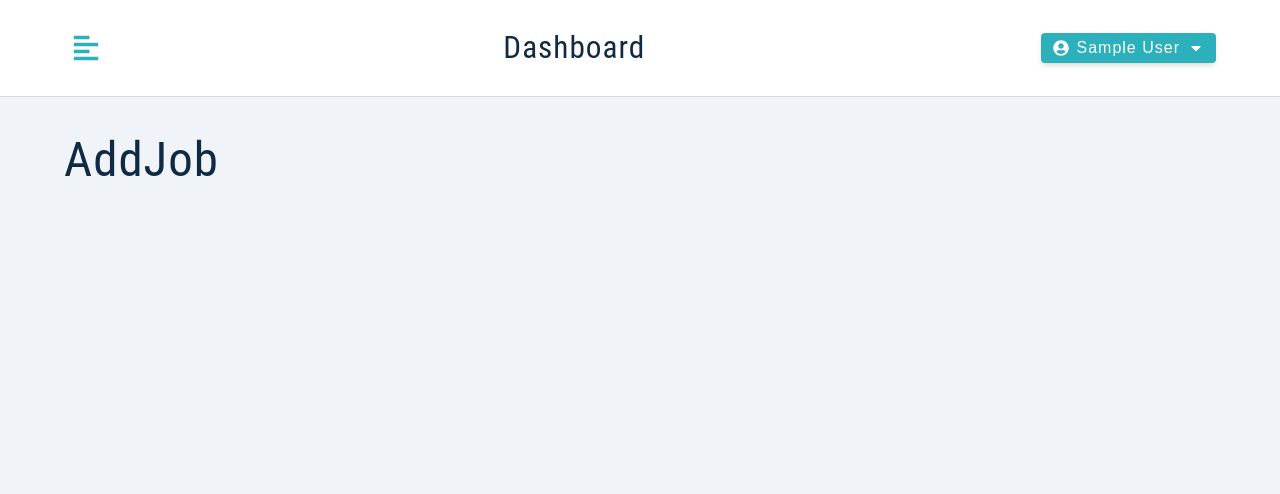
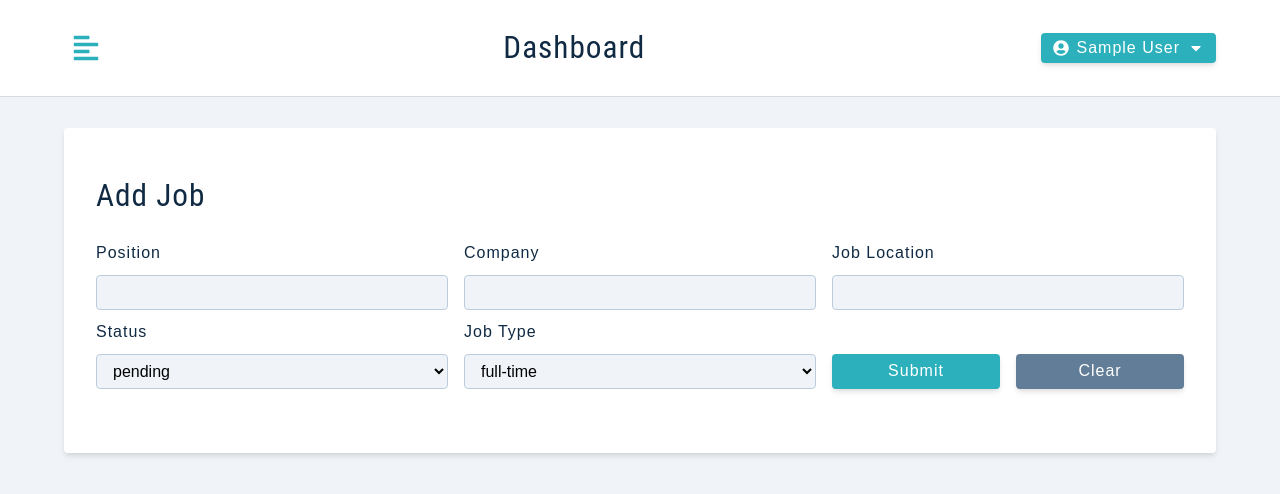
Before and after one commit to Eyang001/Jobify, a React (Create React App) app in the folder client/: page /add-job in a window 1280 px wide. Shown: the top 494 px of the page. Built offline with nearby package versions, Linux system fonts and the light colour scheme; sample sign-in values are in the browser's storage.

Commit message:
create job - frontend

```diff
--- /dev/null
+++ b/client/src/components/FormRowSelect.js
@@ -0,0 +1,24 @@
+const FormRowSelect = ({ labelText, name, value, handleChange, list }) => {
+  return (
+    <div className="form-row">
+      <label htmlFor={name} className="form-label">
+        {labelText || name}
+      </label>
+      <select
+        name={name}
+        value={value}
+        onChange={handleChange}
+        className="form-select"
+      >
+        {list.map((itemValue, index) => {
+          return (
+            <option key={index} value={itemValue}>
+              {itemValue}
+            </option>
+          );
+        })}
+      </select>
+    </div>
+  );
+};
+export default FormRowSelect;
--- a/client/src/components/index.js
+++ b/client/src/components/index.js
@@ -4,5 +4,14 @@ import Alert from "./Alert";
 import Navbar from "./Navbar";
 import BigSidebar from "./BigSidebar";
 import SmallSidebar from "./SmallSidebar";
+import FormRowSelect from "./FormRowSelect";
 
-export { Logo, FormRow, Alert, Navbar, BigSidebar, SmallSidebar };
+export {
+  Logo,
+  FormRow,
+  Alert,
+  Navbar,
+  BigSidebar,
+  SmallSidebar,
+  FormRowSelect,
+};
--- a/client/src/context/actions.js
+++ b/client/src/context/actions.js
@@ -11,3 +11,10 @@ export const LOGOUT_USER = 'LOGOUT_USER';
 export const UPDATE_USER_BEGIN = "UPDATE_USER_BEGIN";
 export const UPDATE_USER_SUCCESS = "UPDATE_USER_SUCCESS";
 export const UPDATE_USER_ERROR = "UPDATE_USER_ERROR";
+
+export const HANDLE_CHANGE = "HANDLE_CHANGE";
+export const CLEAR_VALUES = "CLEAR_VALUES";
+
+export const CREATE_JOB_BEGIN = "CREATE_JOB_BEGIN";
+export const CREATE_JOB_SUCCESS = "CREATE_JOB_SUCCESS";
+export const CREATE_JOB_ERROR = "CREATE_JOB_ERROR";
--- a/client/src/context/appContext.js
+++ b/client/src/context/appContext.js
@@ -11,6 +11,11 @@ import {
   UPDATE_USER_BEGIN,
   UPDATE_USER_SUCCESS,
   UPDATE_USER_ERROR,
+  HANDLE_CHANGE,
+  CLEAR_VALUES,
+  CREATE_JOB_BEGIN,
+  CREATE_JOB_SUCCESS,
+  CREATE_JOB_ERROR,
 } from "./actions";
 import axios from "axios";
 
@@ -26,8 +31,16 @@ const initialState = {
   user: user ? JSON.parse(user) : null,
   token: token,
   userLocation: userLocation || "",
+  showSidebar: false,
+  isEditing: false,
+  editJobId: "",
+  position: "",
+  company: "",
   jobLocation: userLocation || "",
-  showSidebar: false,
+  jobTypeOptions: ["full-time", "part-time", "remote", "internship"],
+  jobType: "full-time",
+  statusOptions: ["interview", "declined", "pending"],
+  status: "pending",
 };
 
 const AppContext = React.createContext();
@@ -60,7 +73,7 @@ const AppProvider = ({ children }) => {
     },
     (error) => {
       console.log(error.response);
-      if ((error.response.status = 401)) {
+      if ((error.response.status === 401)) {
         logoutUser();
       }
       return Promise.reject(error);
@@ -141,6 +154,37 @@ const AppProvider = ({ children }) => {
       clearAlert();
     }
   };
+  // global change handler
+  const handleChange = ({ name, value }) => {
+    dispatch({ type: HANDLE_CHANGE, payload: { name, value } });
+  };
+
+  const clearValues = () => {
+    dispatch({ type: CLEAR_VALUES });
+  };
+
+  const createJob = async () => {
+    dispatch({ type: CREATE_JOB_BEGIN });
+    try {
+      const { position, company, jobLocation, jobType, status } = state;
+      await authFetch.post("/jobs", {
+        position,
+        company,
+        jobLocation,
+        jobType,
+        status,
+      });
+      dispatch({ type: CREATE_JOB_SUCCESS });
+      dispatch({ type: CLEAR_VALUES });
+    } catch (error) {
+      if (error.response.status === 401) return;
+      dispatch({
+        type: CREATE_JOB_ERROR,
+        payload: { msg: error.response.data.msg },
+      });
+    }
+    clearAlert();
+  };
 
   return (
     <AppContext.Provider
@@ -151,6 +195,9 @@ const AppProvider = ({ children }) => {
         toggleSidebar,
         logoutUser,
         updateUser,
+        handleChange,
+        clearValues,
+        createJob,
       }}
     >
       {children}
--- a/client/src/context/reducer.js
+++ b/client/src/context/reducer.js
@@ -9,6 +9,11 @@ import {
   UPDATE_USER_BEGIN,
   UPDATE_USER_SUCCESS,
   UPDATE_USER_ERROR,
+  HANDLE_CHANGE,
+  CLEAR_VALUES,
+  CREATE_JOB_BEGIN,
+  CREATE_JOB_SUCCESS,
+  CREATE_JOB_ERROR,
 } from "./actions";
 
 import { initialState } from "./appContext";
@@ -108,6 +113,48 @@ const reducer = (state, action) => {
     };
   }
 
+  if (action.type === HANDLE_CHANGE) {
+    return { ...state, [action.payload.name]: action.payload.value };
+  }
+
+  if (action.type === CLEAR_VALUES) {
+    const initialState = {
+      isEditing: false,
+      editJobId: "",
+      position: "",
+      company: "",
+      jobLocation: state.userLocation || "",
+      jobType: "full-time",
+      status: "pending",
+    };
+
+    return { ...state, ...initialState };
+  }
+
+  if (action.type === CREATE_JOB_BEGIN) {
+    return { ...state, isLoading: true };
+  }
+
+  if (action.type === CREATE_JOB_SUCCESS) {
+    return {
+      ...state,
+      isLoading: false,
+      showAlert: true,
+      alertType: "success",
+      alertText: "New Job Created",
+    };
+  }
+
+  if (action.type === CREATE_JOB_ERROR) {
+    return {
+      ...state,
+      isLoading: false,
+      showAlert: true,
+      alertType: "danger",
+      alertText: action.payload.msg,
+    };
+  }
+
   throw new Error(`no such action : ${action.type}`);
 };
 
--- a/client/src/pages/dashboard/AddJob.js
+++ b/client/src/pages/dashboard/AddJob.js
@@ -1,6 +1,109 @@
+import { FormRow, Alert, FormRowSelect } from "../../components";
+import { useAppContext } from "../../context/appContext";
+import Wrapper from "../../assets/wrappers/DashboardFormPage";
+
 const AddJob = () => {
+  const {
+    isLoading,
+    showAlert,
+    displayAlert,
+    position,
+    company,
+    jobLocation,
+    jobType,
+    jobTypeOptions,
+    status,
+    statusOptions,
+    isEditing,
+    handleChange,
+    clearValues,
+    createJob,
+  } = useAppContext();
+
+  const handleSubmit = (e) => {
+    e.preventDefault();
+    if (!position || !company || !jobLocation) {
+      displayAlert();
+      return;
+    }
+    if (isEditing) {
+      // eventually editJob()
+      return;
+    }
+    createJob();
+  };
+
+  const handleJobInput = (e) => {
+    handleChange({ name: e.target.name, value: e.target.value });
+    // console.log(`${name}: ${value}`);
+  };
+
   return (
-    <h1>AddJob</h1>
-  )
-}
-export default AddJob
+    <Wrapper>
+      <form className="form">
+        <h3>{isEditing ? "Edit Job" : "Add Job"}</h3>
+        {showAlert && <Alert />}
+        <div className="form-center">
+          {/* position */}
+          <FormRow
+            type="text"
+            name="position"
+            value={position}
+            handleChange={handleJobInput}
+          />
+          {/* company */}
+          <FormRow
+            type="text"
+            name="company"
+            value={company}
+            handleChange={handleJobInput}
+          />
+          {/* location */}
+          <FormRow
+            type="text"
+            name="jobLocation"
+            labelText="Job Location"
+            value={jobLocation}
+            handleChange={handleJobInput}
+          />
+          {/* job status */}
+          <FormRowSelect
+            name="status"
+            value={status}
+            handleChange={handleJobInput}
+            list={statusOptions}
+          />
+          {/* job type */}
+          <FormRowSelect
+            name="jobType"
+            labelText="job type"
+            value={jobType}
+            handleChange={handleJobInput}
+            list={jobTypeOptions}
+          />
+          {/* button container */}
+          <div className="btn-container">
+            <button
+              type="submit"
+              className="btn btn-block submit-btn"
+              onClick={handleSubmit}
+              disabled={isLoading}
+            >
+              Submit
+            </button>
+            <button
+              className="btn btn-block clear-btn"
+              onClick={(e) => {
+                e.preventDefault();
+                clearValues();
+              }}
+            >
+              Clear
+            </button>
+          </div>
+        </div>
+      </form>
+    </Wrapper>
+  );
+};
+export default AddJob;
```
Also changed, not shown: 1 other file (tests, documents, lock files or other folders).
